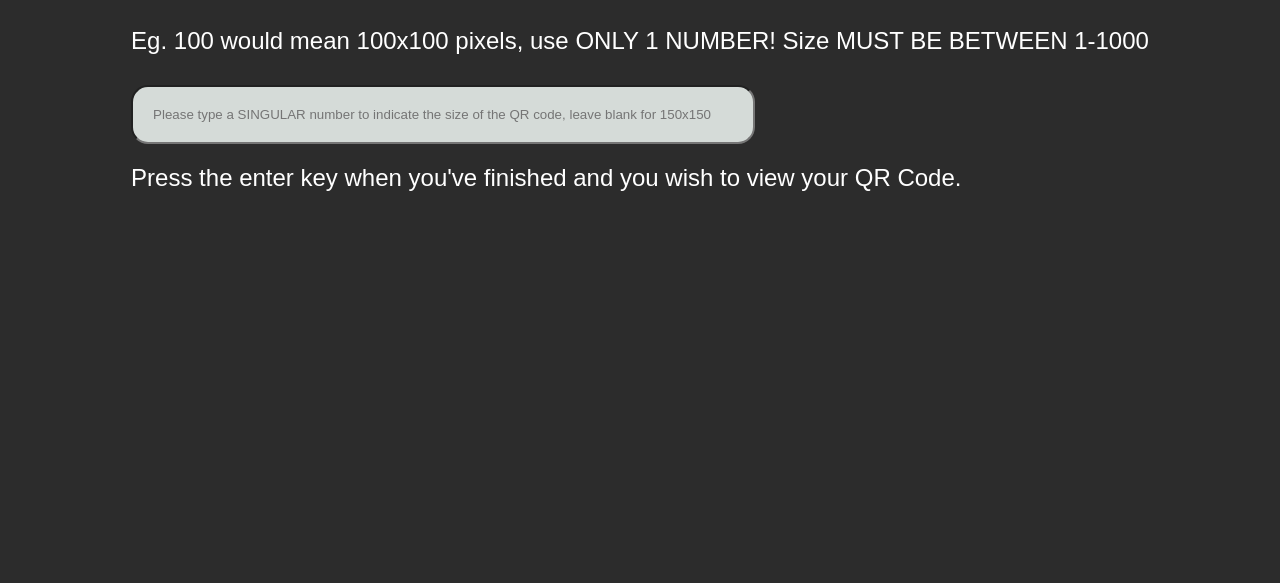
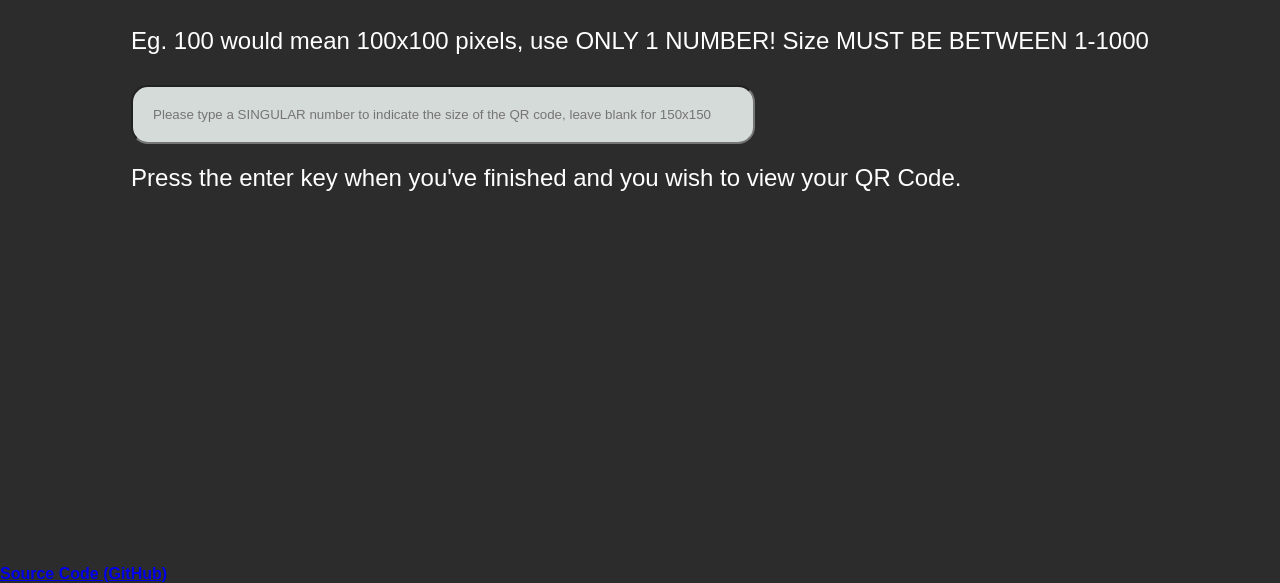
Before and after one commit to connorakey/qr-code-generator, a website: page index.html in a window 1280 px wide. Shown: the part 217-800 px from the top of the page. Drawn offline with Linux system fonts and the light colour scheme.

Commit message:
Added a Source Code hyperlink in the bottom left corner.

```diff
--- a/index.html
+++ b/index.html
@@ -16,6 +16,7 @@
     <input type="number" id="qrCodeSize" placeholder="Please type a SINGULAR number to indicate the size of the QR code, leave blank for 150x150">
     <h2 id="instructionheader2">Press the enter key when you've finished and you wish to view your QR Code.</h2>
     <p id="output2"></p>
+    <a id="sourceCodeHyperLink" href="https://github.com/connorakey/qr-code-generator">Source Code (GitHub)</a>
     <script src="qrCode.js"></script>
     </div>
 </body>
--- a/styles.css
+++ b/styles.css
@@ -32,3 +32,10 @@ h2 {
 #output {
     color: #fff;
 }
+
+#sourceCodeHyperLink{
+    position: absolute;
+    bottom: 0;
+    left: 0;
+    font-weight: bolder;
+}
```
